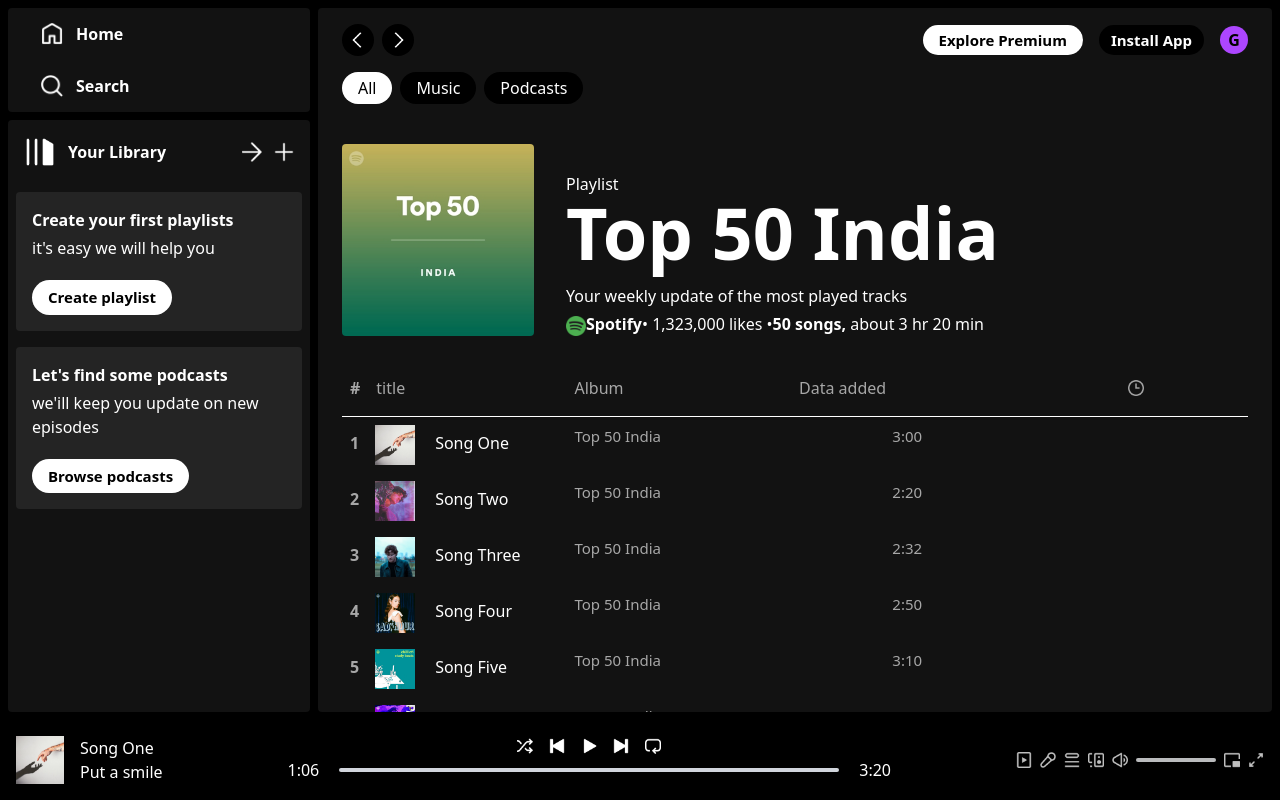
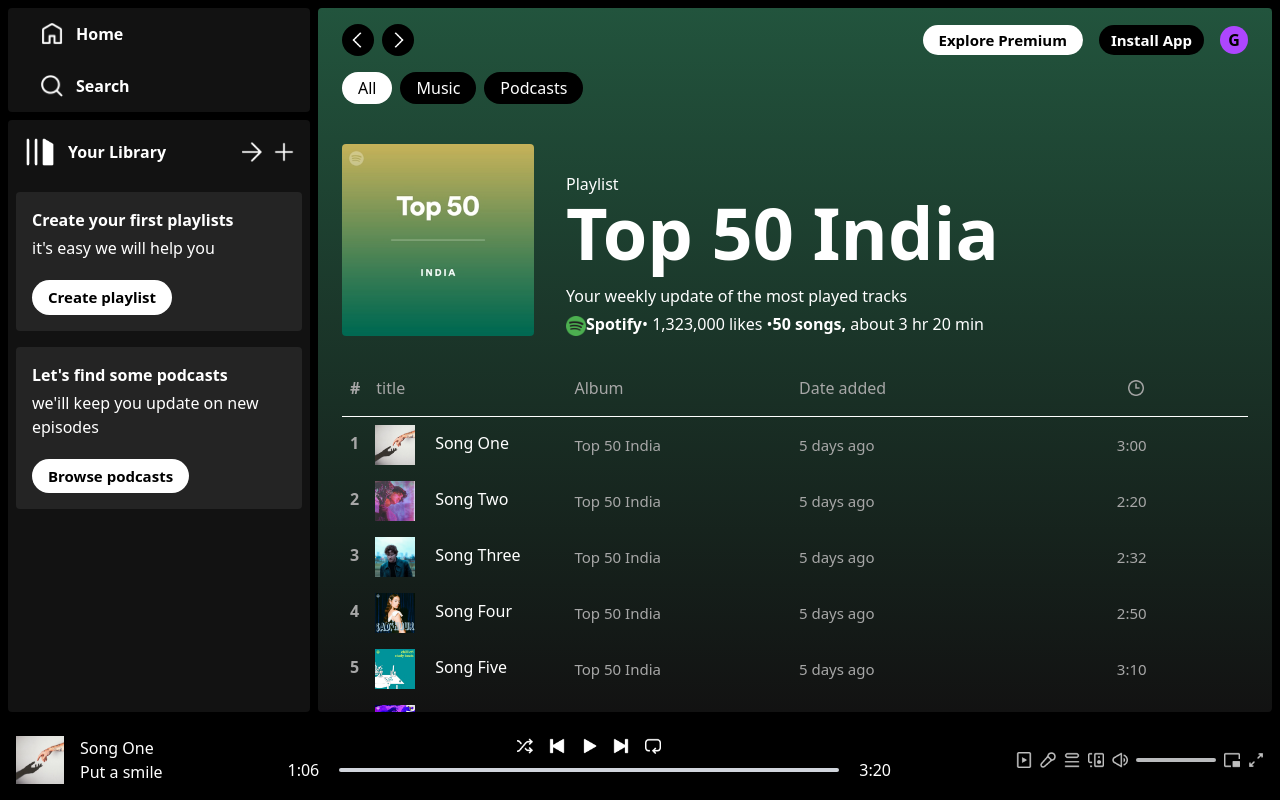
Before and after one commit to Binaa10/spotify-clone, a React (Vite) app: page /album/1 in a window 1280 px wide. Built offline with nearby package versions, Linux system fonts and the light colour scheme.

Commit message:
fix: correct onClick handler in AlbumItem and improve background handling in Display component style: update text from "Data added" to "Date added" in DisplayAlbum fix: adjust class names for consistency in DisplayAlbum and Navbar components

```diff
--- a/src/components/AlbumItem.jsx
+++ b/src/components/AlbumItem.jsx
@@ -5,7 +5,7 @@ const AlbumItem = ({ image, name, desc, id }) => {
   const navigate = useNavigate();
   return (
     <div
-      onClick={navigate(`/album/${id}`)}
+      onClick={() => navigate(`/album/${id}`)}
       className="min-w-[180px] p-2 px-3 rounded cursor-pointer hover:bg-[#ffffff2b]"
     >
       <img className="rounded" src={image} alt="" />
--- a/src/components/Display.jsx
+++ b/src/components/Display.jsx
@@ -1,12 +1,30 @@
-import React from "react";
-import { Route, Routes } from "react-router-dom";
+import React, { useEffect, useRef } from "react";
+import { Route, Routes, useLocation } from "react-router-dom";
 import DisplayHome from "./DisplayHome";
 import DisplayAlbum from "./DisplayAlbum";
+import { albumsData } from "../assets/assets";
 //import { assets } from "../assets/assets";
 
 const Display = () => {
+  const displayRef = useRef();
+  const location = useLocation();
+  const isAlbum = location.pathname.includes("album");
+  const albumId = isAlbum ? location.pathname.slice(-1) : "";
+  const bgColor = albumsData[Number(albumId)].bgColor;
+
+  useEffect(() => {
+    if (isAlbum) {
+      displayRef.current.style.background = `linear-gradient(${bgColor},#121212)`;
+    } else {
+      displayRef.current.style.background = `#121212`;
+    }
+  });
+
   return (
-    <div className="w-[100%] m-2 px-6 pt-4 rounded bg-[#121212] text-white overflow-auto lg:w-[75%] lg:ml-0">
+    <div
+      ref={displayRef}
+      className="w-[100%] m-2 px-6 pt-4 rounded bg-[#121212] text-white overflow-auto lg:w-[75%] lg:ml-0"
+    >
       <Routes>
         <Route path="/" element={<DisplayHome />}></Route>
         <Route path="/album/:id" element={<DisplayAlbum />}></Route>
--- a/src/components/DisplayAlbum.jsx
+++ b/src/components/DisplayAlbum.jsx
@@ -33,14 +33,14 @@ const DisplayAlbum = () => {
           <b className="mr-4">#</b>title
         </p>
         <p>Album</p>
-        <p className="hidden sm:block">Data added</p>
+        <p className="hidden sm:block">Date added</p>
         <img className="m-auto w-4" src={assets.clock_icon} alt="" />
       </div>
       <hr />
       {songsData.map((item, index) => (
         <div
           key={index}
-          className="grid grid-cols-3 sm:grid-cols-4 gap-2 p-2 items-center-center text-[#a7a7a7] hover:bg-[#ffffff2b cursor-pointer]"
+          className="grid grid-cols-3 sm:grid-cols-4 gap-2 p-2 items-center text-[#a7a7a7] hover:bg-[#ffffff2b] cursor-pointer"
         >
           <p className="text-white">
             <b className="mr-4 text-[#a7a7a7]">{index + 1}</b>
@@ -48,7 +48,7 @@ const DisplayAlbum = () => {
             {item.name}
           </p>
           <p className="text-[15px]">{albumData.name}</p>
-          <p className="text-[15px] hidden sm-block">5 days ago</p>
+          <p className="text-[15px]  sm-block">5 days ago</p>
           <p className="text-[15px] text-center">{item.duration}</p>
         </div>
       ))}
--- a/src/components/Navbar.jsx
+++ b/src/components/Navbar.jsx
@@ -1,17 +1,21 @@
 import React from "react";
 import { assets } from "../assets/assets";
+import { useNavigate } from "react-router-dom";
 
 const Navbar = () => {
+  const navigate = useNavigate();
   return (
     <>
       <div className="w-full flex justify-between items-center font-semibold">
         <div className="flex items-center gap-2">
           <img
+            onClick={() => navigate(-1)}
             className="w-8 bg-black p-2 rounded-2xl cursor-pointer"
             src={assets.arrow_left}
             alt=""
           />
           <img
+            onClick={() => navigate(1)}
             className="w-8 bg-black p-2 rounded-2xl cursor-pointer"
             src={assets.arrow_right}
             alt=""
```
